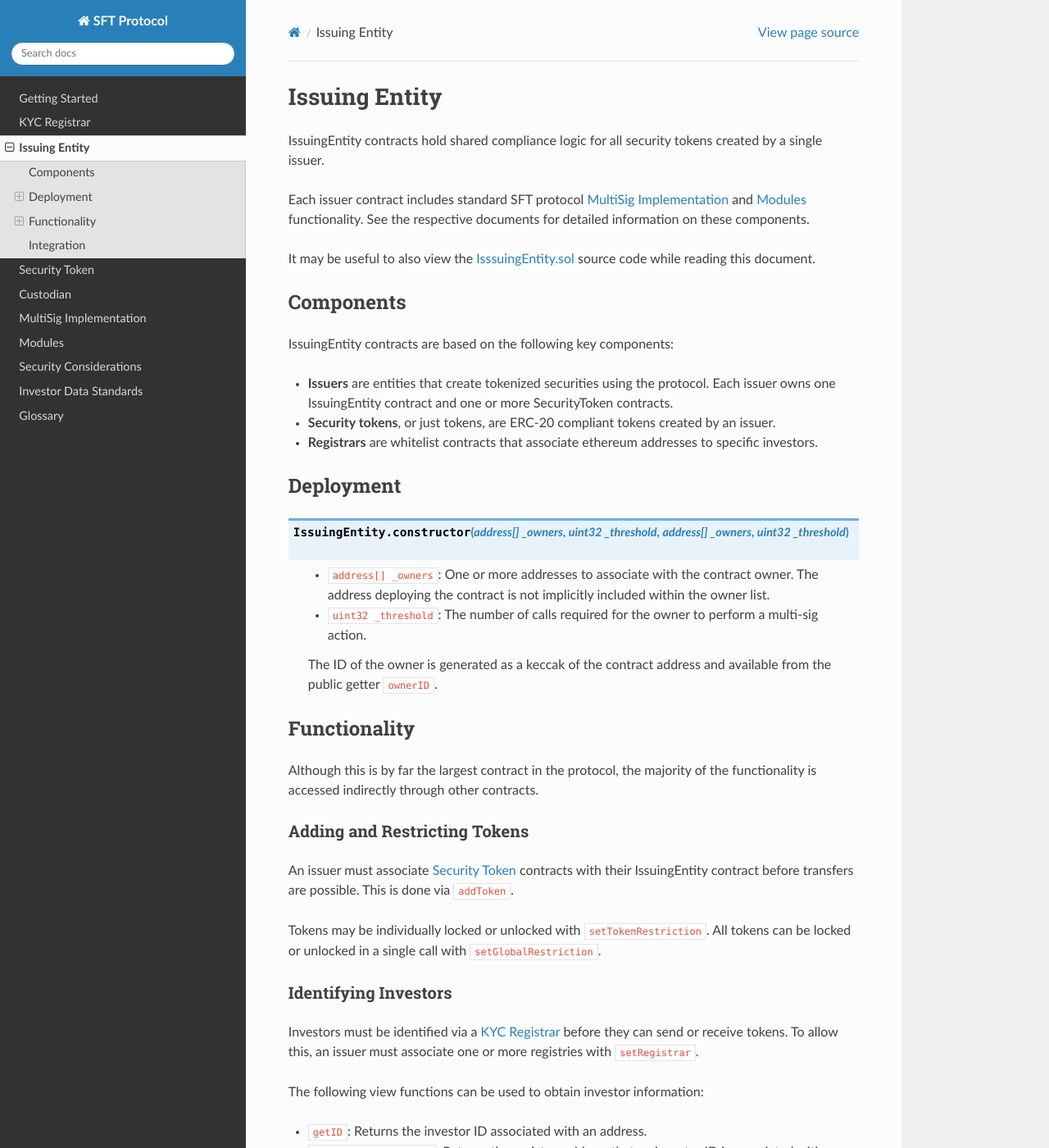
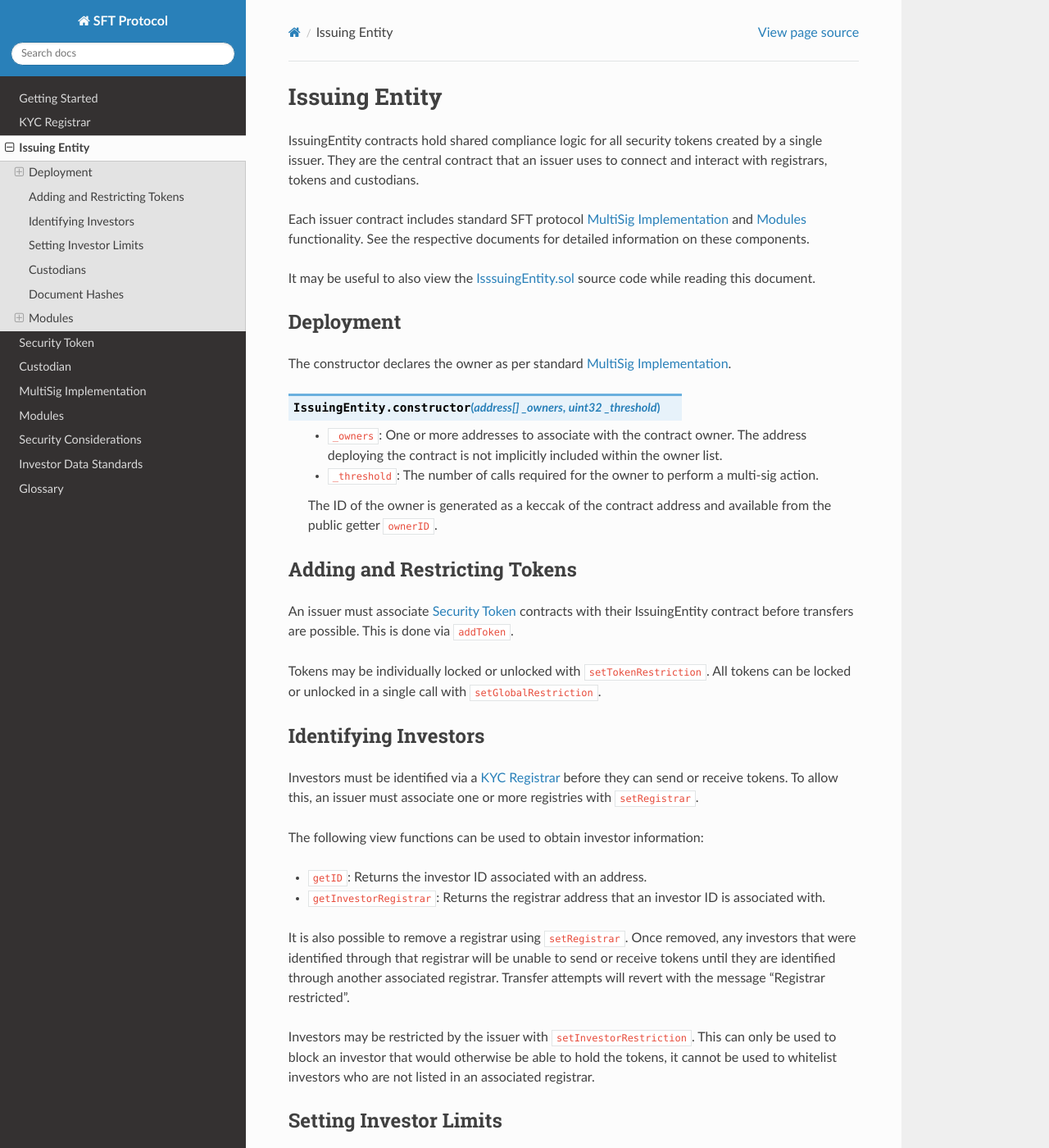
Before and after one commit to zerolawtech/SFT-Protocol, a Sphinx documentation site: the page built from docs/issuing-entity.rst, in a window 1280 px wide and 1400 px high. Shown: the whole window at 82% size. Built offline with Sphinx 7.4.7 and the Read the Docs theme 2.0.0, drawn with Linux system fonts in a browser that asks for light colours; some of the changed text lies outside the part shown.

Commit message:
issuing-entity WIP

```diff
--- a/docs/glossary.rst
+++ b/docs/glossary.rst
@@ -9,8 +9,10 @@ Glossary
 * **Entity**: A participant in the SFT protocol. Entity may refer to natural persons or corporations.
 * **Issuer**: An entity that creates and sells security tokens.
 * **Investor**: An entity that has passed KYC/AML checks and is able to hold and transfer security tokens.
+* **Module**: A non-essential smart contract associated with an IssuingEntity or SecurityToken contract by an issuer, used to add extra transfer permissioning or handle on-chain governance events.
 * **Owner**: The highest authority of a contract, set durin deployment. Only the owner is capable of creating or restricting other authorities on that contract.
 * **Rating**: A number assigned to each investor that corresponds to their accreditation status.
 * **Region**: Refers to the state, province, or other principal subdivision that an investor resides in.
+* **Security Token**: An ERC-20 compliant token, created by an issuer, who's transferrability is restricted through on-chain logic.
 * **Threshold**: The number of required calls from an authority to an admin-level function before it executes. This value cannot be greater the number of addresses associated with the authority.
 * **Registrar**: A whitelist contract that associates ethereum addresses to specific investors.
--- a/docs/issuing-entity.rst
+++ b/docs/issuing-entity.rst
@@ -4,48 +4,33 @@
 Issuing Entity
 ##############
 
-IssuingEntity contracts hold shared compliance logic for all security tokens created by a single issuer.
+IssuingEntity contracts hold shared compliance logic for all security tokens created by a single issuer. They are the central contract that an issuer uses to connect and interact with registrars, tokens and custodians.
 
 Each issuer contract includes standard SFT protocol :ref:`multisig` and :ref:`modules` functionality. See the respective documents for detailed information on these components.
 
 It may be useful to also view the `IsssuingEntity.sol <https://github.com/SFT-Protocol/security-token/tree/master/contracts/IssuingEntity.sol>`__ source code while reading this document.
 
-Components
-==========
-
-IssuingEntity contracts are based on the following key components:
-
--  **Issuers** are entities that create tokenized securities using the
-   protocol. Each issuer owns one IssuingEntity contract and one or more
-   SecurityToken contracts.
--  **Security tokens**, or just tokens, are ERC-20 compliant tokens created by
-   an issuer.
--  **Registrars** are whitelist contracts that associate ethereum addresses
-   to specific investors.
-
 Deployment
 ==========
 
-.. method:: IssuingEntity.constructor(address[] _owners, uint32 _threshold,address[] _owners, uint32 _threshold)
+The constructor declares the owner as per standard :ref:`multisig`.
 
-    * ``address[] _owners``: One or more addresses to associate with the contract owner. The address deploying the contract is not implicitly included within the owner list.
-    * ``uint32 _threshold``: The number of calls required for the owner to perform a multi-sig action.
+.. method:: IssuingEntity.constructor(address[] _owners, uint32 _threshold)
+
+    * ``_owners``: One or more addresses to associate with the contract owner. The address deploying the contract is not implicitly included within the owner list.
+    * ``_threshold``: The number of calls required for the owner to perform a multi-sig action.
 
     The ID of the owner is generated as a keccak of the contract address and available from the public getter ``ownerID``.
 
-Functionality
-=============
+Adding and Restricting Tokens
+=============================
 
-Although this is by far the largest contract in the protocol, the majority of the functionality is accessed indirectly through other contracts.
-
-Adding and Restricting Tokens
------------------------------
 An issuer must associate :ref:`security-token` contracts with their IssuingEntity contract before transfers are possible.  This is done via ``addToken``.
 
 Tokens may be individually locked or unlocked with ``setTokenRestriction``.  All tokens can be locked or unlocked in a single call with ``setGlobalRestriction``.
 
 Identifying Investors
----------------------
+=====================
 
 Investors must be identified via a :ref:`kyc-registrar` before they can send or receive tokens. To allow this, an issuer must associate one or more registries with ``setRegistrar``.
 
@@ -59,7 +44,7 @@ It is also possible to remove a registrar using ``setRegistrar``. Once removed,
 Investors may be restricted by the issuer with ``setInvestorRestriction``. This can only be used to block an investor that would otherwise be able to hold the tokens, it cannot be used to whitelist investors who are not listed in an associated registrar.
 
 Setting Investor Limits
------------------------
+=======================
 
 Investor limits can be set globally, by country, by investor rating, or by a combination. Some possible examples:
 
@@ -78,7 +63,7 @@ The issuer must explicitely approve each country from which investors are allowe
 It is possible for an issuer to set a limit that is lower than the current investor count. When a limit is met or exceeded existing investors are still able to receive tokens, but new investors are blocked.
 
 Custodians
-----------
+==========
 
 * ``addCustodian``: Approves a custodian contract to send and receive tokens associated with the issuer.
 * ``setBeneficialOwners``: Modifies the list of beneficial owners associated with the custodian.
@@ -86,12 +71,27 @@ Custodians
 
 
 Document Hashes
----------------
+===============
 
 An issuer can record the bytes32 hash of a legal document using ``setDocumentHash``. The hash is stored in a (string => bytes32) mapping and can be queried later using ``getDocumentHash``.  Once a hash is recorded, the issuer can then distrubute the document electronically and investors can verify the authenticity by generating the hash themselves and comparing it to the blockchain record.
 
 Modules
--------
+=======
 
-Integration
-===========
+.. method:: IssuingEntity.balanceOf(bytes32 _id)
+
+.. method:: IssuingEntity.getInvestorCounts()
+
+.. method:: IssuingEntity.getCountry(uint16 _country)
+
+.. method:: IssuingEntity.setCountry(uint16 _country, bool _allowed, uint8 _minRating, uint32[8] _limits)
+
+.. method:: IssuingEntity.setCountries(uint16[] _country, bool _allowed, uint8[] _minRating, uint32[] _limit)
+
+.. method:: IssuingEntity.setInvestorLimits(uint32[8] _limits)
+
+.. method:: IssuingEntity.checkTransfer(address _token, address _auth, address _from, address _to, uint256 _value)
+
+.. method:: IssuingEntity.checkTransferView(address _token, address _from, address _to, uint256 _value)
+
+.. method:: IssuingEntity.getID(address _addr)
--- a/docs/kyc-registrar.rst
+++ b/docs/kyc-registrar.rst
@@ -37,9 +37,9 @@ Only the owner may add, modify or restrict other authorities.
 
     Creates a new authority.
 
-    * ``address[] _owners``: One or more addresses to associate with the authority
-    * ``uint16[] _countries``: Countries that the authority is approved to act in
-    * ``uint32 _threshold``: The number of calls required for the authority to perform a multi-sig action. Cannot exceed the length of ``_owners``
+    * ``_owners``: One or more addresses to associate with the authority
+    * ``_countries``: Countries that the authority is approved to act in
+    * ``_threshold``: The number of calls required for the authority to perform a multi-sig action. Cannot exceed the length of ``_owners``
 
     Authorities do not require explicit permission to call any contract functions. However, they may only add, modify or restrict investors in countries that they have been approved to operate in.
 
--- a/docs/multisig.rst
+++ b/docs/multisig.rst
@@ -17,10 +17,10 @@ Deployment
 
 The **owner** is declared during deployment. The owner is the highest contract authority, impossible to restrict and the only entity capable of creating or restricting other authorities on the contract.
 
-.. method:: MultiSig.constructor(address[] _owners, uint32 _threshold,address[] _owners, uint32 _threshold)
+.. method:: MultiSig.constructor(address[] _owners, uint32 _threshold)
 
-    * ``address[] _owners``: One or more addresses to associate with the contract owner. The address deploying the contract is not implicitly included within the owner list.
-    * ``uint32 _threshold``: The number of calls required for the owner to perform a multi-sig action.
+    * ``_owners``: One or more addresses to associate with the contract owner. The address deploying the contract is not implicitly included within the owner list.
+    * ``_threshold``: The number of calls required for the owner to perform a multi-sig action.
 
     The ID of the owner is generated as a keccak of the contract address and available from the public getter ``ownerID``.
 
```
Also changed, not shown: docs/custodian.rst (+6 -10 lines).
